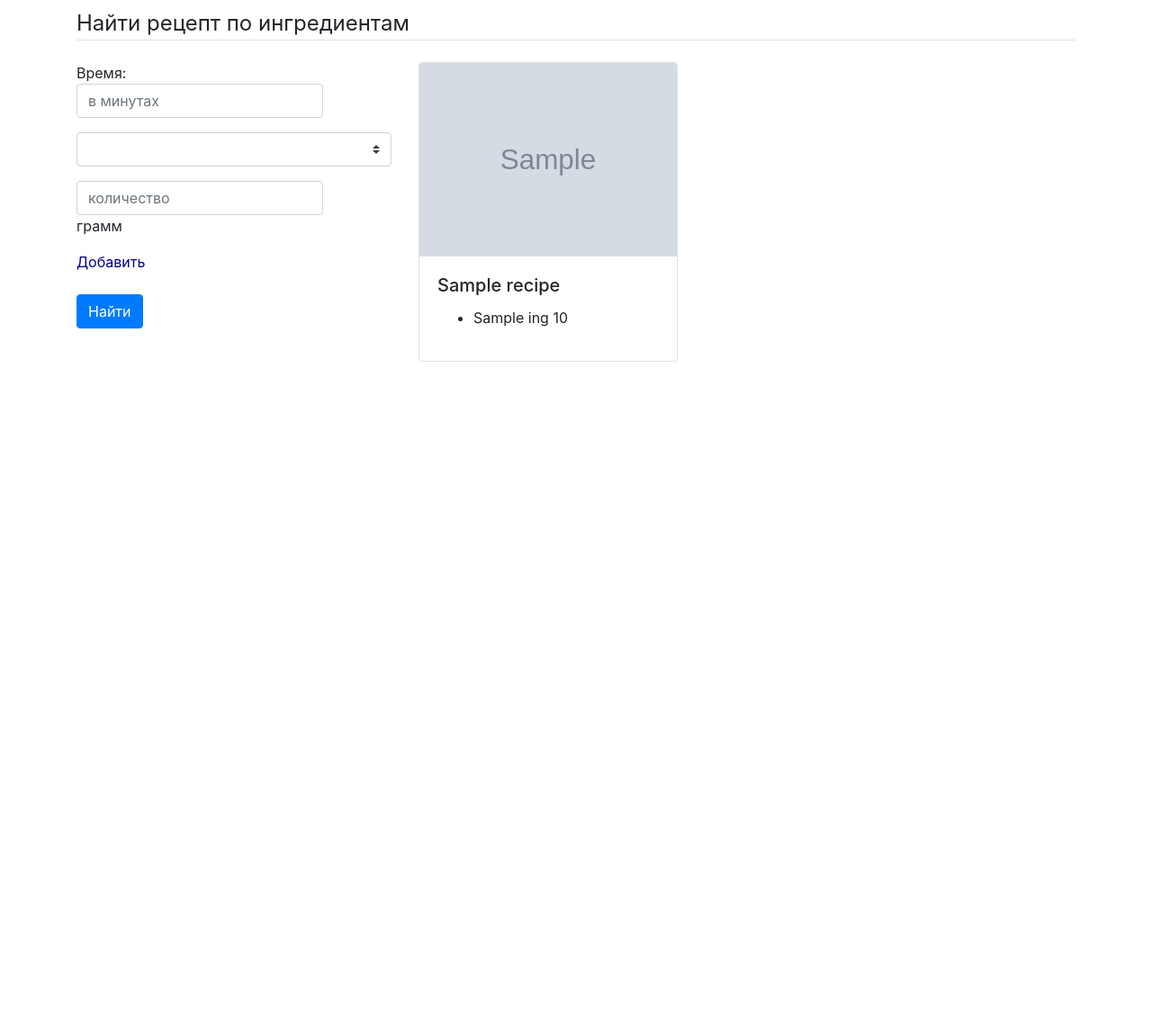
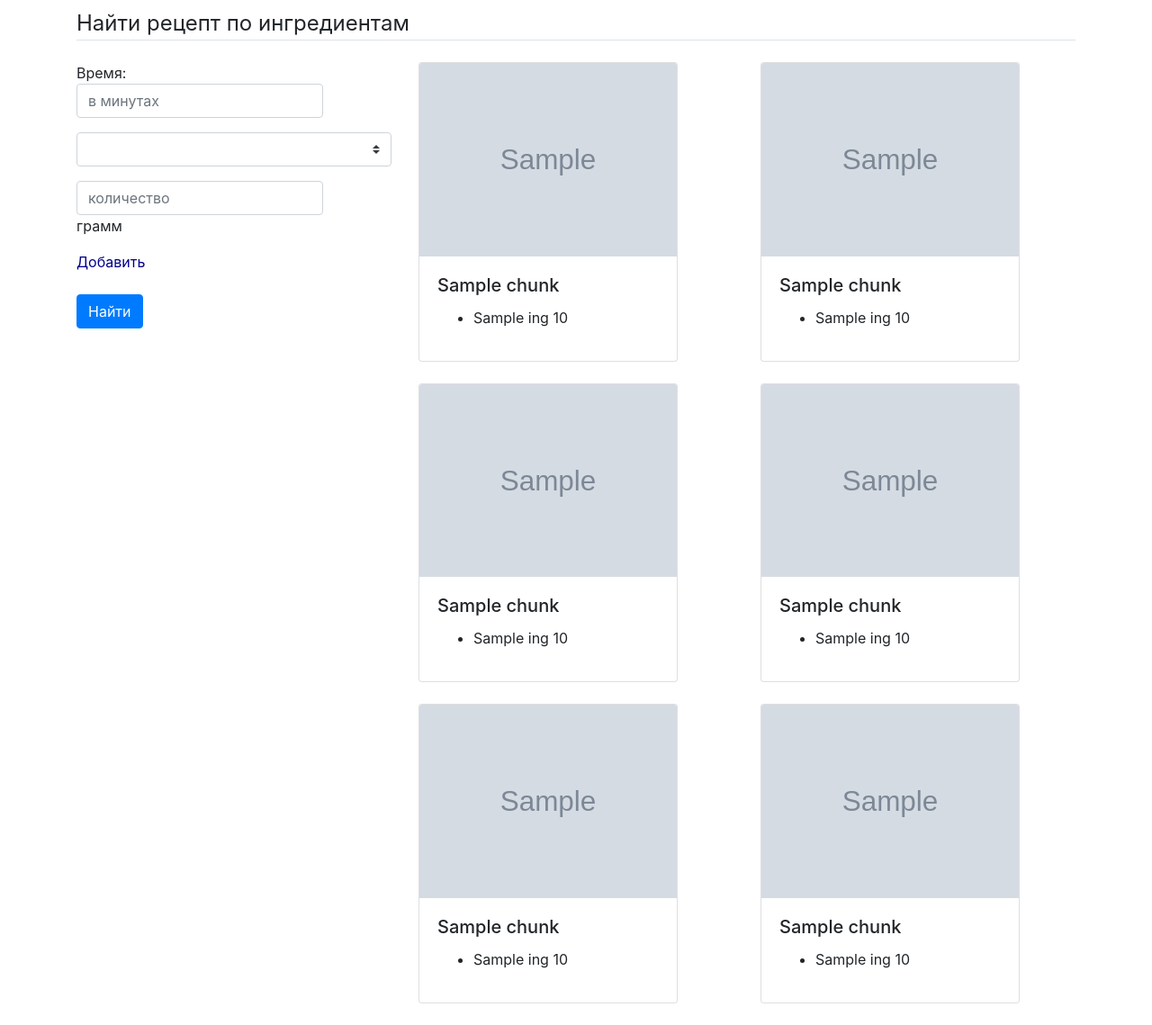
Before and after one commit to dsashulya/ds_project, a Flask app: template templates/index.html in a window 1280 px wide. Shown: the whole page at 90% size. Before the commit the page ends 402 px from the top, so only its background shows below. Run offline with Flask 2, Linux system fonts and the light colour scheme; the template is opened without the code that fills it: most values are stand-ins (such as "Sample title", 1, 10 or a date in 2020); grey boxes marked "Sample" are stand-in pictures; parts of the project's set-up code (start-up, migrations or seed data) failed here and were passed over; some libraries are stand-ins or nearby versions.

Commit message:
Update index.html

```diff
--- a/templates/index.html
+++ b/templates/index.html
@@ -75,25 +75,24 @@
 </div>
 
 <div class="col-sm-8">
-    {% for chunk in recipes%}
+    {% for i in range(0, 6, 2) %}
     <div class="row">
-        {% for recipe in chunk %}
+        {% for j in range(2) %}
 
         <div class="col">
-            <div class="card" id='card-{{row}}{{col}}' style="width: 18rem;">
-            <a href='{{recipe.link}}'><img src="{{recipe.img}}" class="card-img-top" onerror="this.onerror=null; this.src='../static/noimage.png'"></a>
-            <div class="card-body">
-            <h5 class="card-title">{{recipe.title}}</h5>
+            <div class="card" id='card-{{i}}{{j}}' style="width: 18rem;">
+            <a href='{{recipes[i+j].link}}'><img src="{{recipes[i+j].img}}" class="card-img-top" onerror="this.onerror=null; this.src='../static/noimage.png'"></a>
+            <div class="card-body" id='card-body-{{i}}{{j}}'>
+                <h5 class="card-title">{{recipes[i+j].title}}</h5>
                 <ul>
 
-                {% for ing in recipe.ings %}
+                    {% for ing in recipes[i+j].ings %}
                     <li>
                         {{ing['name']}} {{ing['amount']}}
                     </li>
                     {% endfor %}
 
                 </ul>
-
             </div>
             </div>
         </div>
@@ -110,7 +109,34 @@ var ingredients = {{ingredients|safe}}
 var keys = Object.keys(ingredients)
 
 appendRecipes = function(recipes) {
+    for (var i = 0; i < 6; i += 2) {
+        for (var j = 0; j <= 1; j++) {
+            var recipe = recipes[i+j];
 
+            card = $("#card-"+i+j);
+            $(card).empty().append(
+                $("<a>", {href: recipe.link}).append(
+                    $("<img>", {src: recipe.img,
+                    class: "card-img-top",
+                    onerror: "this.onerror=null; this.src='../static/noimage.png'"})
+                )
+            ).append($("<div>", {class: "card-body",
+                        id: "card-body-"+i+j}).append(
+                $("<h5>", {class: "card-title",
+                        text: recipe.title})
+            ).append("<ul>", {class: "ul-"+i+j,
+                                id: "ul-"+i+j}))
+            ul = $($("#card-body-"+i+j).children()[1])
+            for (var k = 0; k < recipe.ings.length; k++) {
+
+                $(ul).append(
+                    $("<li>", {text: recipe.ings[k]['name']+" "+
+                    recipe.ings[k]['amount']}))
+            }
+
+
+        }
+    }
 };
 
 $("form").on("click", "#addIngredient", function() {
@@ -174,6 +200,7 @@ $(".ingredients").on("click", "#deleteIngredient", function() {
             quantity.push(parseInt($(item).val()))
         })
         var data = {
+            'time': $('input[name=time]').val(),
             'ingredients': ingredients,
             'quantity': quantity
         }
```
Lines whose indentation alone changed are shown as unchanged.
